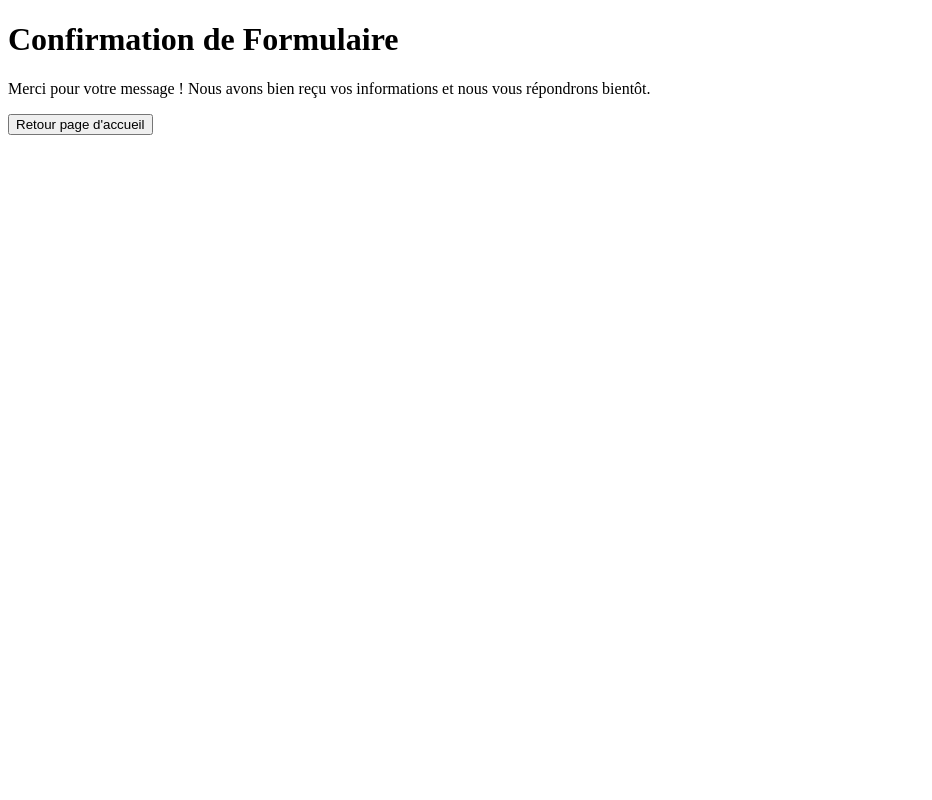
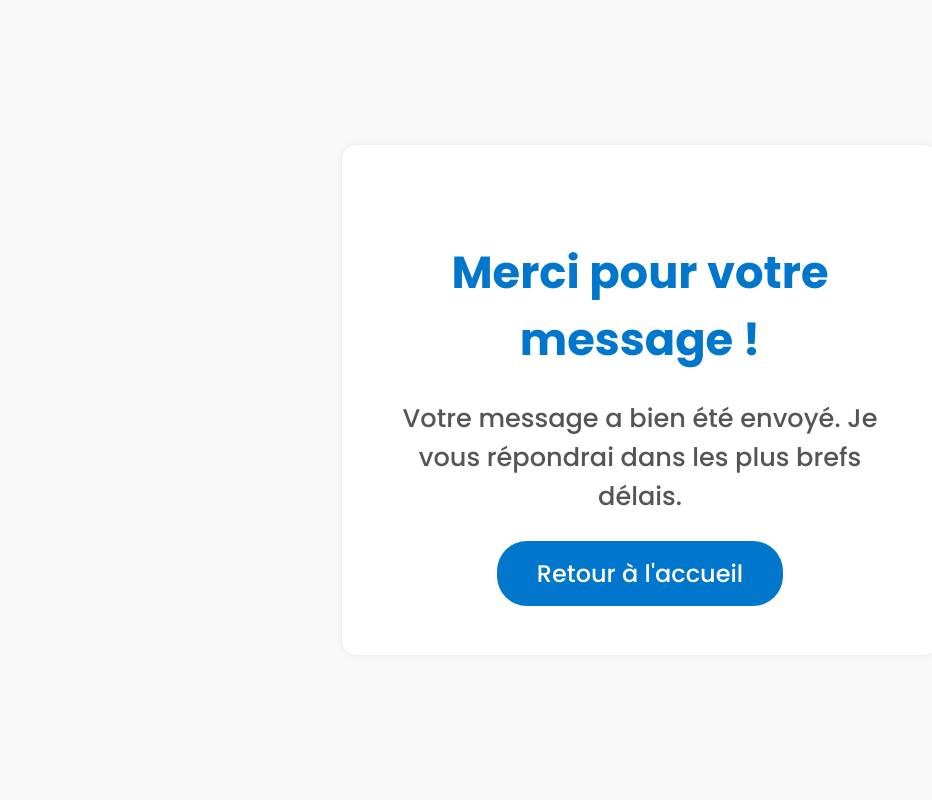
Before and after one commit to Fabyjulien2A/Portofolio, a PHP site: page /formulaireContact/confirmation_formulaire.php in a window 1280 px wide. Shown: the whole page, without its empty margins (0-932 px from the left). Run offline with PHP 8.4, Linux system fonts and the light colour scheme.

Commit message:
amelioration formulaire de contact et ajout cv

```diff
--- a/formulaireContact/confirmation_formulaire.php
+++ b/formulaireContact/confirmation_formulaire.php
@@ -1,15 +1,94 @@
 <!DOCTYPE html>
 <html lang="fr">
 <head>
-    <meta charset="UTF-8">
-    <meta name="viewport" content="width=device-width, initial-scale=1.0">
-    <title>Confirmation de Formulaire</title>
+  <meta charset="UTF-8">
+  <meta name="viewport" content="width=device-width, initial-scale=1.0">
+  <title>Merci pour votre message</title>
+  <link rel="preconnect" href="https://fonts.googleapis.com">
+  <link rel="preconnect" href="https://fonts.gstatic.com" crossorigin>
+  <link href="https://fonts.googleapis.com/css2?family=Poppins:wght@500;700&display=swap" rel="stylesheet">
+  <style>
+    body {
+      margin: 0;
+      padding: 0;
+      font-family: 'Poppins', sans-serif;
+      background-color: #f9f9f9;
+      display: flex;
+      justify-content: center;
+      align-items: center;
+      height: 100vh;
+      text-align: center;
+    }
+
+    .confirmation-box {
+      background-color: #ffffff;
+      border: 1px solid #eee;
+      box-shadow: 0 0 10px rgba(0,0,0,0.05);
+      padding: 4rem 3rem;
+      max-width: 500px;
+      border-radius: 15px;
+      animation: fadeInUp 1s ease-out;
+    }
+
+    h1 {
+      font-size: 2.8rem;
+      color: #0077cc;
+      margin-bottom: 1rem;
+    }
+
+    p {
+      font-size: 1.6rem;
+      color: #555;
+      margin-bottom: 2.5rem;
+    }
+
+    .btn-home {
+      background-color: #0077cc;
+      color: white;
+      padding: 1rem 2.5rem;
+      border: none;
+      border-radius: 30px;
+      font-size: 1.5rem;
+      cursor: pointer;
+      text-decoration: none;
+      transition: background-color 0.3s ease;
+    }
+
+    .btn-home:hover {
+      background-color: #005fa3;
+    }
+
+    @keyframes fadeInUp {
+      from {
+        opacity: 0;
+        transform: translateY(30px);
+      }
+      to {
+        opacity: 1;
+        transform: translateY(0);
+      }
+    }
+
+    @media screen and (max-width: 480px) {
+      .confirmation-box {
+        padding: 3rem 2rem;
+      }
+
+      h1 {
+        font-size: 2.2rem;
+      }
+
+      p {
+        font-size: 1.4rem;
+      }
+    }
+  </style>
 </head>
 <body>
-    <div>
-        <h1>Confirmation de Formulaire</h1>
-        <p>Merci pour votre message ! Nous avons bien reçu vos informations et nous vous répondrons bientôt.</p>
-    </div>
-    <a href="../index.php"><button>Retour page d'accueil</button></a>
+  <div class="confirmation-box">
+    <h1>Merci pour votre message !</h1>
+    <p>Votre message a bien été envoyé. Je vous répondrai dans les plus brefs délais.</p>
+    <a href="../index.php" class="btn-home">Retour à l'accueil</a>
+  </div>
 </body>
 </html>
```
Also changed, not shown: 1 other file.
